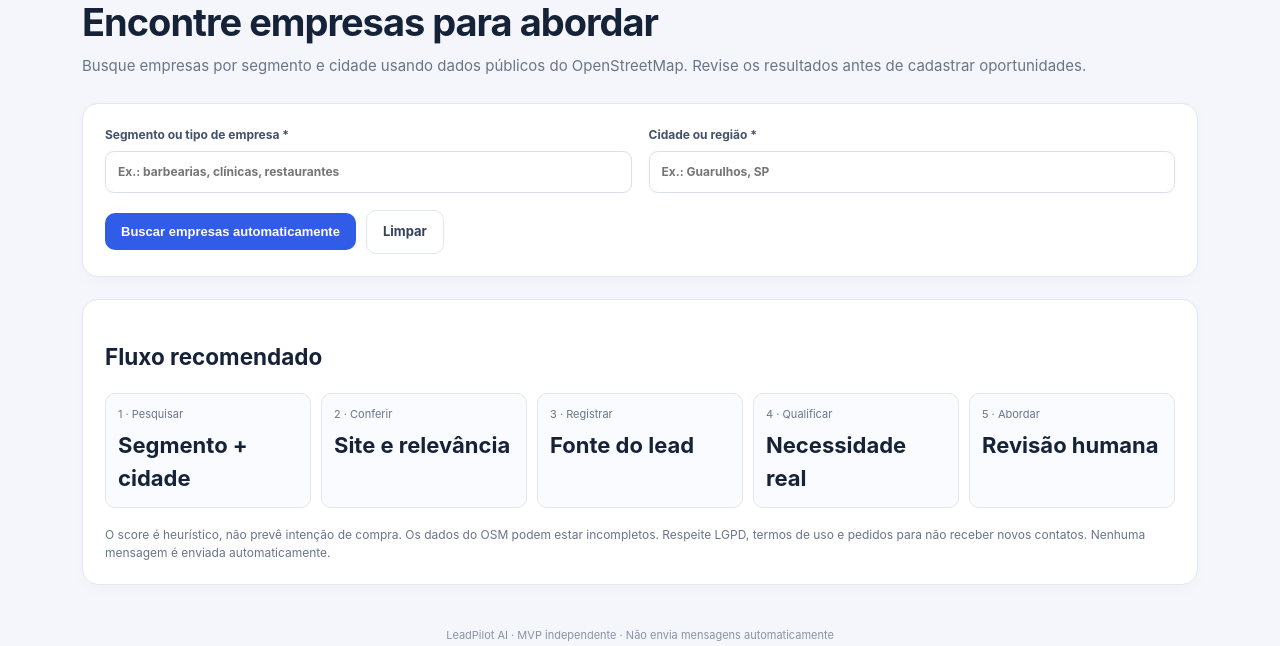
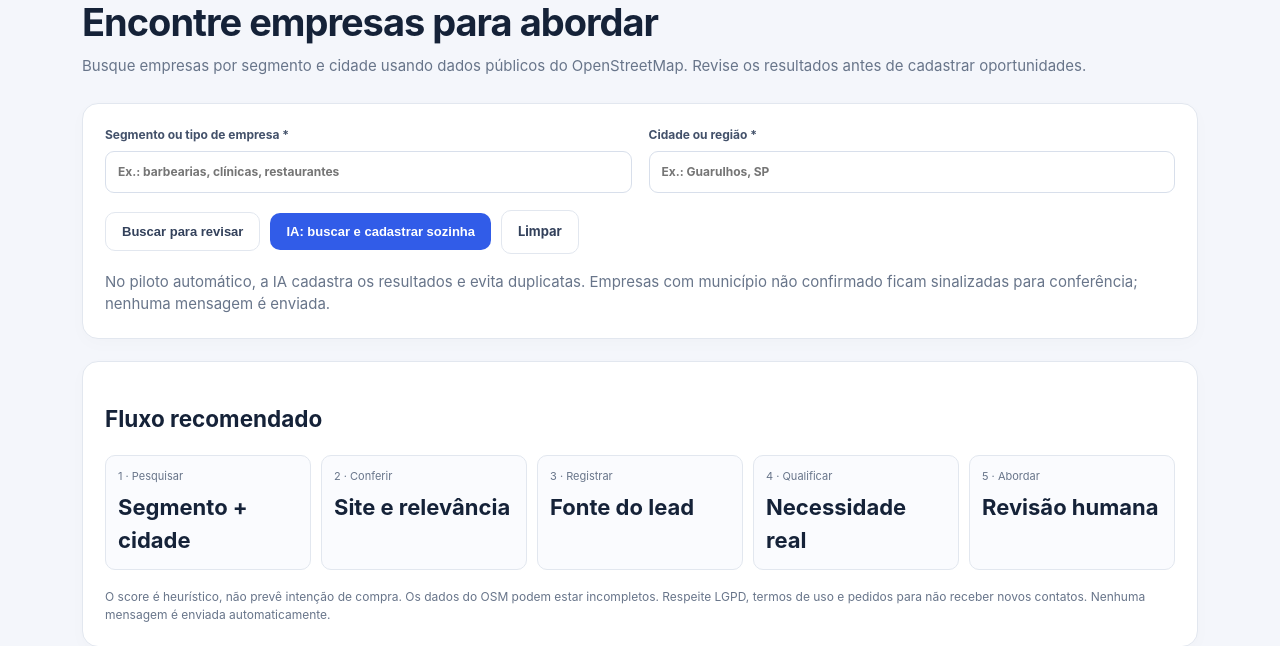
Before and after one commit to gtaocultooficial-sudo/leadpilot-ai, a Flask app: page /prospecting in a window 1280 px wide. Shown: the part 126-772 px from the top of the page. Run offline with Flask 3, Linux system fonts and the light colour scheme; the visitor is signed in with stand-in values (Sample User, id 1); parts of the project's set-up code (start-up, migrations or seed data) failed here and were passed over; some libraries are stand-ins or nearby versions.

Commit message:
Add one-click LeadPilot autopilot action

```diff
--- a/templates/prospecting.html
+++ b/templates/prospecting.html
@@ -7,7 +7,8 @@
   <form class="form-grid" method="post" action="{{ url_for('prospecting_tools.start_search') }}">
     <label>Segmento ou tipo de empresa *<input name="segment" value="{{ segment }}" required maxlength="80" placeholder="Ex.: barbearias, clínicas, restaurantes"></label>
     <label>Cidade ou região *<input name="city" value="{{ city }}" required maxlength="120" placeholder="Ex.: Guarulhos, SP"></label>
-    <div class="wide form-actions"><button class="button" type="submit">Buscar empresas automaticamente</button><a class="button ghost" href="{{ url_for('prospecting_tools.prospecting') }}">Limpar</a></div>
+    <div class="wide form-actions"><button class="button ghost" type="submit" name="mode" value="review">Buscar para revisar</button><button class="button" type="submit" name="mode" value="autopilot">IA: buscar e cadastrar sozinha</button><a class="button ghost" href="{{ url_for('prospecting_tools.prospecting') }}">Limpar</a></div>
+    <p class="wide muted">No piloto automático, a IA cadastra os resultados e evita duplicatas. Empresas com município não confirmado ficam sinalizadas para conferência; nenhuma mensagem é enviada.</p>
   </form>
 </section>
 {% if searched %}
@@ -47,6 +48,7 @@
   })();
   </script>
   {% endif %}
+  {% if job_message and job_status == 'done' %}<div class="flash success">{{ job_message }}</div>{% endif %}
   {% if error %}<div class="flash error">{{ error }}</div>{% endif %}
   {% if results %}
   <p class="muted">Encontradas {{ results|length }} empresa(s). Selecione apenas as oportunidades relevantes para importar ao seu funil.</p>
```
